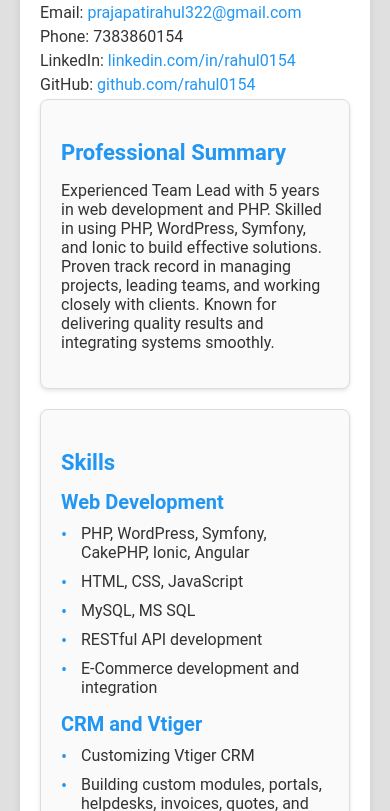
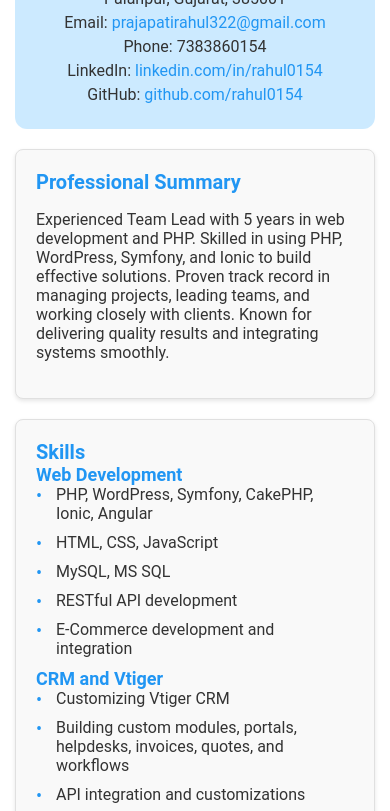
Before and after one commit to rahul0154/rprajapati, a plain HTML site: page Indexnew.html in a window 390 px wide. Shown: the part 104-915 px from the top of the page. Drawn offline with Linux system fonts and the light colour scheme.

Commit message:
Update Indexnew.html

```diff
--- a/Indexnew.html
+++ b/Indexnew.html
@@ -8,58 +8,60 @@
         body {
             font-family: 'Roboto', sans-serif;
             margin: 0;
-            padding: 20px;
-            background-color: #e0e0e0;
+            padding: 0;
+            background: linear-gradient(135deg, rgba(0, 150, 255, 0.1), rgba(255, 255, 255, 0.1));
             color: #333;
         }
         .container {
             max-width: 900px;
-            margin: auto;
-            background: #fff;
+            margin: 20px auto;
+            background: #ffffff;
             padding: 20px;
-            border-radius: 8px;
+            border-radius: 12px;
             box-shadow: 0 4px 8px rgba(0, 0, 0, 0.1);
         }
-        h1, h2, h3 {
+        header {
+            background: rgba(0, 150, 255, 0.2);
+            border-radius: 12px;
+            padding: 20px;
+            margin-bottom: 20px;
+            text-align: center;
+        }
+        header h1 {
             margin: 0;
-            padding: 0;
+            font-size: 32px;
             color: #2196F3;
         }
-        h1 {
-            font-size: 28px;
-            margin-bottom: 10px;
+        header p {
+            margin: 5px 0;
+            font-size: 16px;
         }
-        h2 {
-            font-size: 22px;
-            margin-top: 20px;
-            margin-bottom: 10px;
-        }
-        h3 {
-            font-size: 18px;
-            margin-top: 15px;
-            margin-bottom: 10px;
+        .contact-info a {
+            color: #2196F3;
+            text-decoration: none;
         }
         .card {
-            background: #fafafa;
-            border: 1px solid #ddd;
+            background: #f9f9f9;
+            border: 1px solid #e0e0e0;
             border-radius: 8px;
             padding: 20px;
             margin-bottom: 20px;
             box-shadow: 0 2px 4px rgba(0, 0, 0, 0.1);
         }
-        .contact-info a {
+        h2, h3 {
+            margin: 0;
             color: #2196F3;
-            text-decoration: none;
         }
-        .contact-info p {
-            margin: 5px 0;
+        h2 {
+            font-size: 24px;
         }
-        .section {
-            margin-bottom: 20px;
+        h3 {
+            font-size: 20px;
         }
         ul {
             list-style: none;
             padding: 0;
+            margin: 0;
         }
         li {
             position: relative;
@@ -74,17 +76,28 @@
             top: 0;
             font-size: 18px;
         }
-        .skills h3, .experience h3, .education h3, .awards h3 {
-            font-size: 20px;
-        }
-        .skills ul, .experience ul, .education ul, .awards ul {
-            margin: 0;
-            padding: 0;
-        }
-        .footer {
-            border-top: 1px solid #ddd;
+        footer {
+            border-top: 1px solid #e0e0e0;
             padding-top: 10px;
             margin-top: 20px;
+            text-align: center;
+        }
+        .footer p {
+            margin: 5px 0;
+        }
+        @media (max-width: 768px) {
+            .container {
+                padding: 15px;
+            }
+            header h1 {
+                font-size: 28px;
+            }
+            h2 {
+                font-size: 20px;
+            }
+            h3 {
+                font-size: 18px;
+            }
         }
     </style>
 </head>
```
